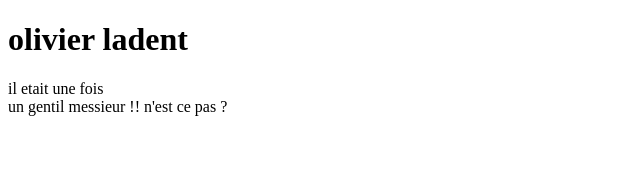
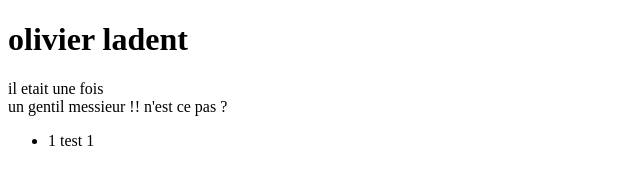
Before and after one commit to oladent/formation-git-, a plain HTML site: page index.html in a window 1280 px wide. Shown: the full height of the page, 0-640 px from the left. Drawn offline with Linux system fonts and the light colour scheme.

Commit message:
add balise ul

```diff
--- a/index.html
+++ b/index.html
@@ -10,5 +10,6 @@
     <h1> olivier ladent </h1>
     <div> il etait une fois</div>
     <div> un gentil messieur !! n'est ce pas ? </div>
+    <ul><li>1 test 1</li></ul>
 </body>
 </html>
```
